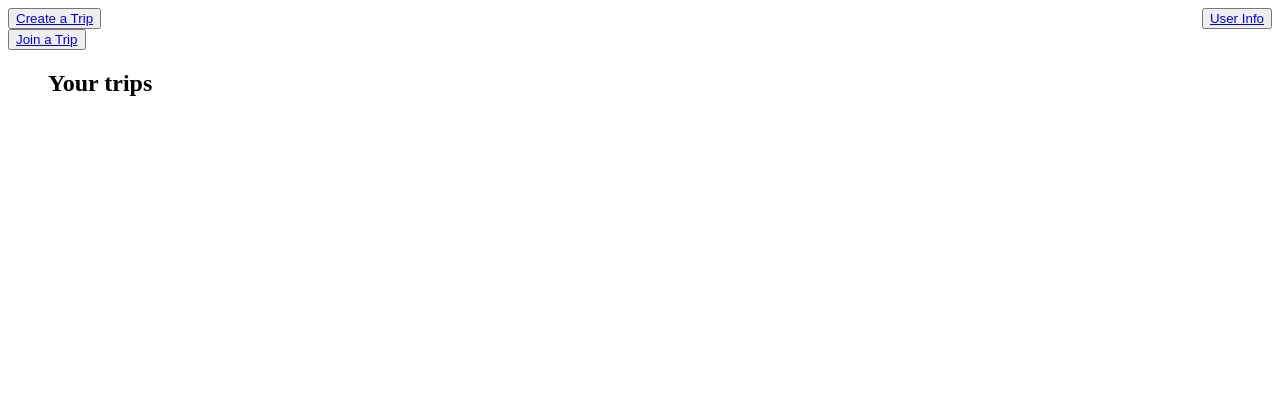
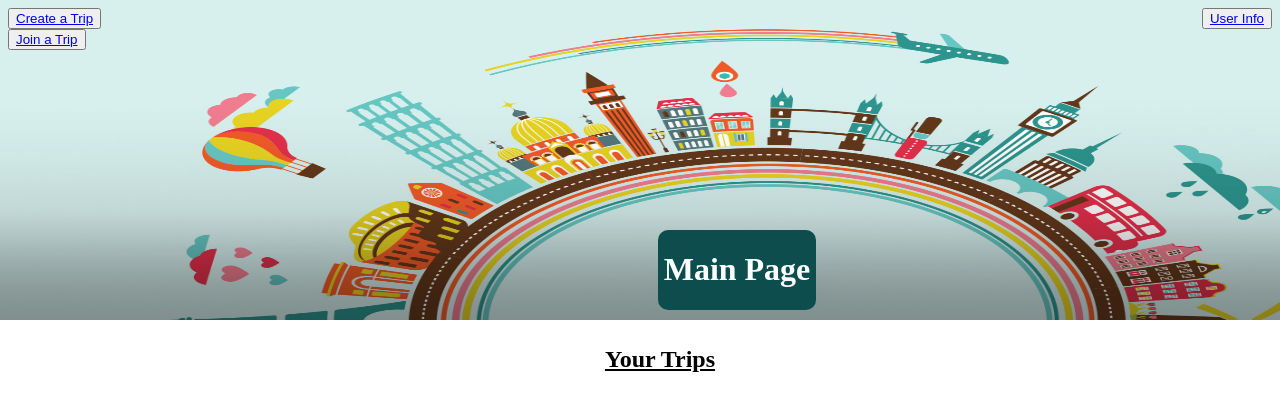
Before and after one commit to itsmelodious/MAC, a Python web app: template templates/mainpage.html in a window 1280 px wide. Shown: the top 411 px of the page. Run offline with Jinja, Linux system fonts and the light colour scheme; the template is opened without the code that fills it, so the values that code supplies are empty.

Commit message:
edited mainpage.html and connected pages

```diff
--- a/templates/login.html
+++ b/templates/login.html
@@ -1,4 +1,10 @@
 <!DOCTYPE html>
+<style>
+  background {
+    color; red:
+  }
+</style>
+
 <html>
   <head>
     <title>Log Into App Name Here</title>
--- a/templates/mainpage.html
+++ b/templates/mainpage.html
@@ -1,4 +1,36 @@
 <!DOCTYPE html>
+<style>
+  body {
+    background: url("images/travelling.jpeg");
+    background-size: 1450px 320px;
+    background-repeat: no-repeat;
+  }
+  #mainpage{
+    color: white;
+    width: 12.5%;
+    height: 100%;
+    text-align: center;
+    background-color: rgb(13, 77, 77);
+    border-radius: 10px;
+    margin-top: 180px;
+    margin-left: 650px;
+  }
+  #yourTrips{
+    color: black;
+    margin: auto;
+    width: 100%;
+    text-align: center;
+    text-decoration: underline;
+  }
+  #userInfoButton{
+
+  }
+  #createTripButton{
+  }
+  #joinTripButton{
+  }
+</style>
+
 <html>
   <head>
     <title>App Name Here</title>
@@ -6,15 +38,20 @@
   </head>
 
   <body>
-    <button class="right"><a href="/userinfo">User Info</a></button>
-    <button class="left"><a href="/newtrip">Create a Trip</a></button><br>
-    <button class="left"><a href="/jointrip">Join a Trip</a></button>
+    <button class="right" id="userInfoButton"><a href="/userinfo">User Info</a></button>
+    <button class="left" id="createTripButton"><a href="/newtrip">Create a Trip</a></button><br>
+    <button class="left" id="joinTripButton"><a href="/jointrip">Join a Trip</a></button>
+    <div id= mainpage>
+        <h1>Main Page</h1>
+    </div>
     <div>
       <ul>
-        <h2>Your trips</h2>
+        <div id="yourTrips">
+        <h2>Your Trips</h2>
         {% for trip in trips %}
           <li><a href="{{ trip.url() }}">{{ trip.tripname }}</a></li>
         {% endfor %}
+        </div>
       </ul>
     </div>
   </body>
```
Also changed, not shown: templates/editrip.html (+5 -3 lines), images/travelling.jpeg (added), templates/car.png (deleted), 1 other file.
